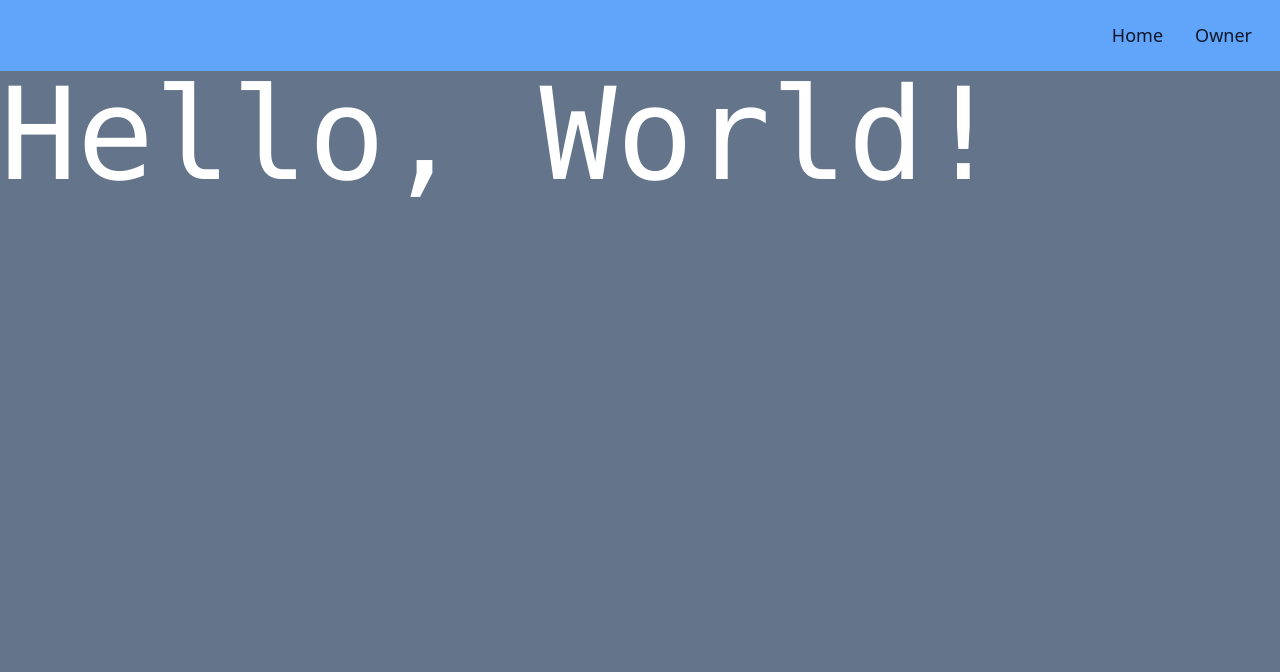
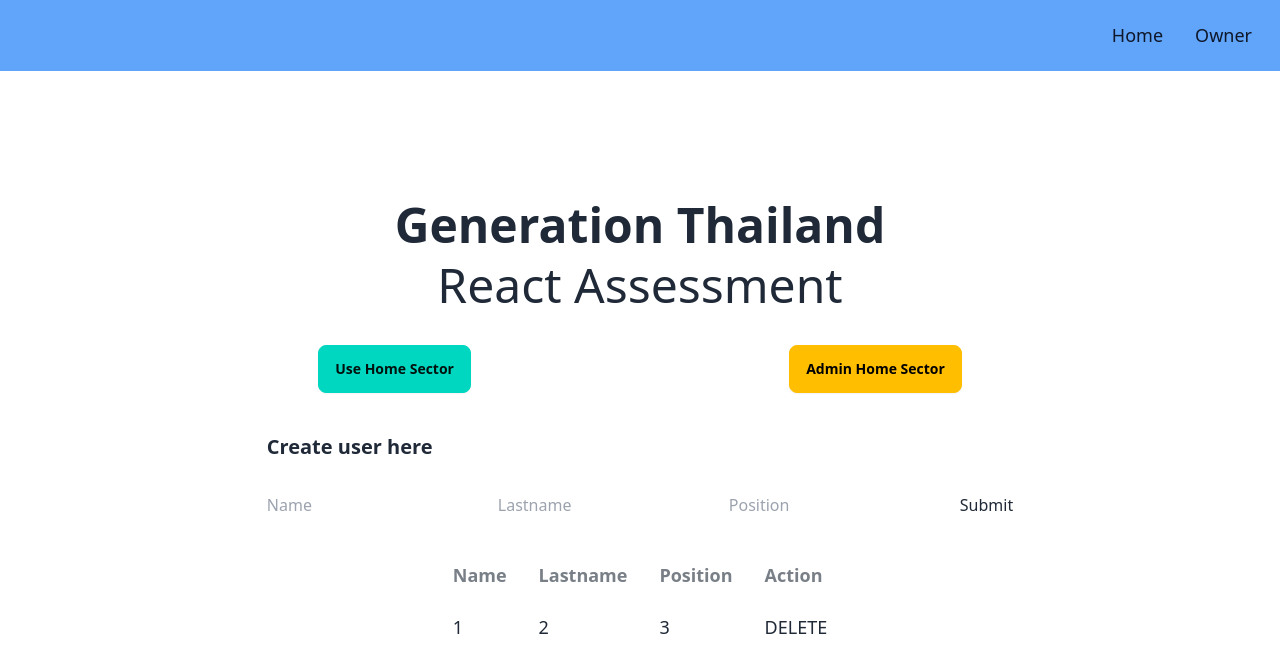
Before and after one commit to mmmmmob/30-mob-react-assessment, a React (Vite) app: page / in a window 1280 px wide. Shown: the top 672 px of the page. Built offline with nearby package versions, Linux system fonts and the light colour scheme.

Commit message:
created essential components for App

```diff
--- a/src/App.jsx
+++ b/src/App.jsx
@@ -1,3 +1,5 @@
+import { Axios } from "axios";
+import React, { useEffect, useState } from "react";
 import "./App.css";
 import Layout from "./Layout";
 
@@ -5,12 +7,73 @@
   return (
     <>
       <Layout>
-        <div className="bg-slate-500 h-screen">
-          <h1 className="text-white text-9xl font-mono">Hello, World!</h1>
+        <div className="flex flex-col justify-center items-center h-screen">
+          <div className="flex flex-col items-center">
+            <h1 className="text-5xl font-bold">Generation Thailand</h1>
+            <h1 className="text-5xl my-3">React Assessment</h1>
+          </div>
+          <div className="my-6 flex w-full justify-evenly">
+            <button className="btn btn-accent">Use Home Sector</button>
+            <button className="btn btn-warning">Admin Home Sector</button>
+          </div>
+          {/* <Users /> */}
+          <Admin />
         </div>
       </Layout>
     </>
   );
 }
 
+function Users() {
+  return (
+    <div className="overflow-x-auto my-4">
+      <table className="table">
+        <thead className="text-lg">
+          <td>Name</td>
+          <td>Lastname</td>
+          <td>Position</td>
+        </thead>
+        <tbody>{/* td with .map here */}</tbody>
+      </table>
+    </div>
+  );
+}
+
+function Admin() {
+  return (
+    <div>
+      <h1 className="text-xl font-semibold my-4">Create user here</h1>
+      <div className="flex flex-col justify-center items-center ">
+        <div className="my-4">
+          <form>
+            <input type="text" placeholder="Name" />
+            <input type="text" placeholder="Lastname" />
+            <input type="text" placeholder="Position" />
+            <button>Submit</button>
+          </form>
+        </div>
+        <div className="overflow-x-auto my-4">
+          <table className="table">
+            <thead className="text-lg">
+              <td>Name</td>
+              <td>Lastname</td>
+              <td>Position</td>
+              <td>Action</td>
+            </thead>
+            <tbody className="text-lg">
+              {/* td with .map here */}
+              <td>1</td>
+              <td>2</td>
+              <td>3</td>
+              <td>
+                <button>DELETE</button>
+              </td>
+            </tbody>
+          </table>
+        </div>
+      </div>
+    </div>
+  );
+}
+
 export default App;
```
